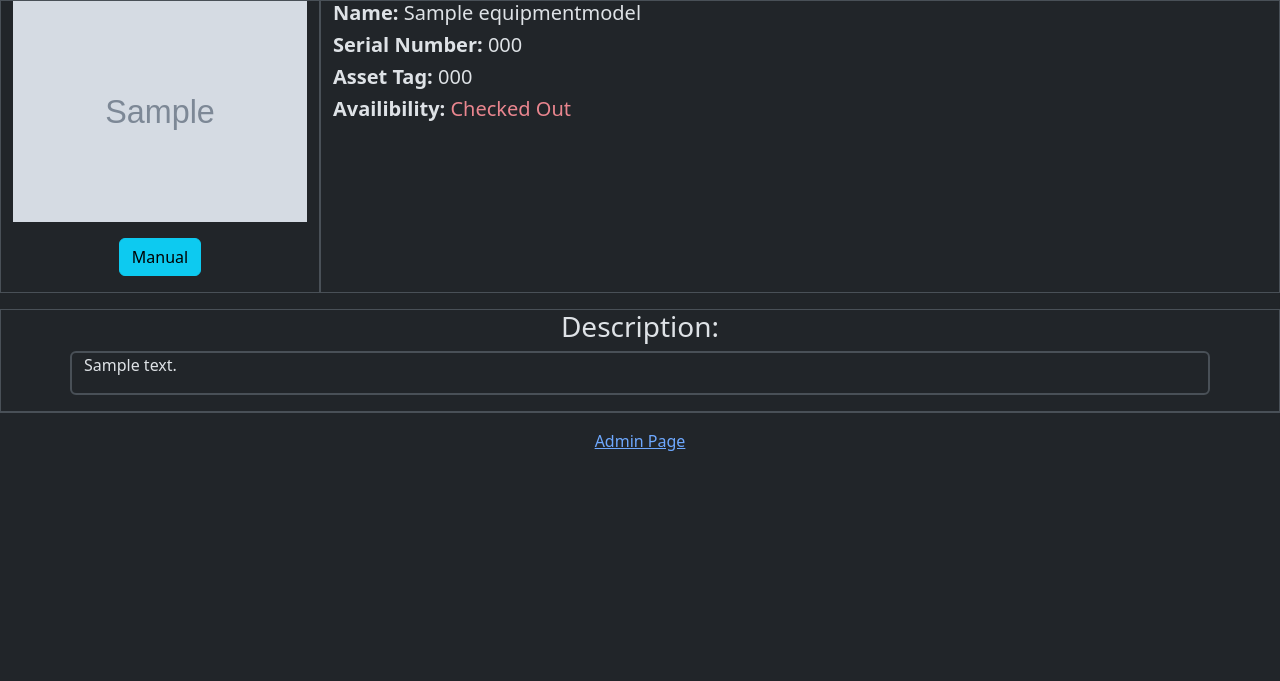
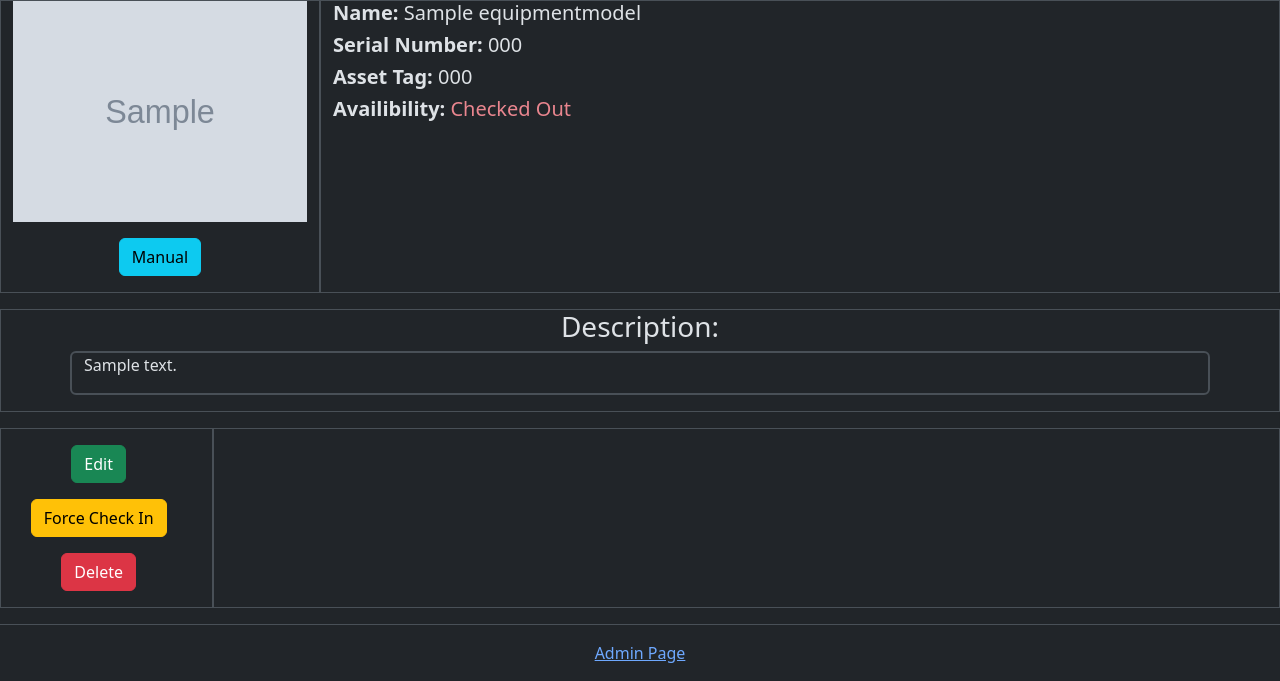
Before and after one commit to C0atRack/Django-Equipment-Management, a Django app: page /equipment_detail/1 in a window 1280 px wide. Shown: the part 351-1032 px from the top of the page. Before the commit the page ends 802 px from the top, so only its background shows below. Run offline with Django 4.2, Linux system fonts and the light colour scheme; tables that the repository leaves empty hold one stand-in row (values such as "Sample post"); grey boxes marked "Sample" are stand-in pictures; some libraries are stand-ins or nearby versions; grey boxes are pictures that could not be loaded.

Commit message:
Added CRUD operation buttons, as well as the force checkin-button

```diff
--- a/equipment_app/templates/equipment_app/equipment_detail.html
+++ b/equipment_app/templates/equipment_app/equipment_detail.html
@@ -7,7 +7,7 @@
     <div class="row my-3">
         <div class="col-sm-3 border text-center">
             <img alt="Equipment Photo" class="img-fluid" src="{{object.Img.url}}">
-            {% if object.ManualLink is not "" %}
+            {% if not object.ManualLink == "" %}
             <a class="btn btn-info my-3" href="{{object.ManualLink}}">Manual</a>
             {%endif%}
         </div>
@@ -44,5 +44,29 @@
             </div>
         </div>
     </div>
+        <div class="row my-3">
+        <div class="col-sm-2 border text-center">
+            <div class="my-3">
+                <a aria-label="Edit {{object.name}}'s information" class="btn btn-success me-3" href="{{equipment.get_edit_absolute_url}}">Edit</a>
+            </div>
+            <div class="mb-3">
+                <a aria-label="Force check {{object.name}}'s in" class="btn btn-warning me-3" href="{% url 'stub' %}">Force Check In</a>
+            </div>
+            <div class="mb-3">
+                <a aria-label="Delete {{object.name}}" class="btn btn-danger me-3" href="{{object.get_delete_absolute_url}}">Delete</a>
+            </div>
+        </div>
+        <div class="col border">
+            <div class="border-0 mb-3 text-wrap">
+                {% if object.is_availible %}
+                <div class="d-flex flex-row align-center">
+                    <h5 class="fw-bold">Name:&nbsp</h5>
+                    <h5 class="fw-normal">{{ object }}</h5>
+                </div>
+                {%else%}
+                {%endif%}
+            </div>
+        </div>
+    </div>
 </div>
 {%endblock%}
```
